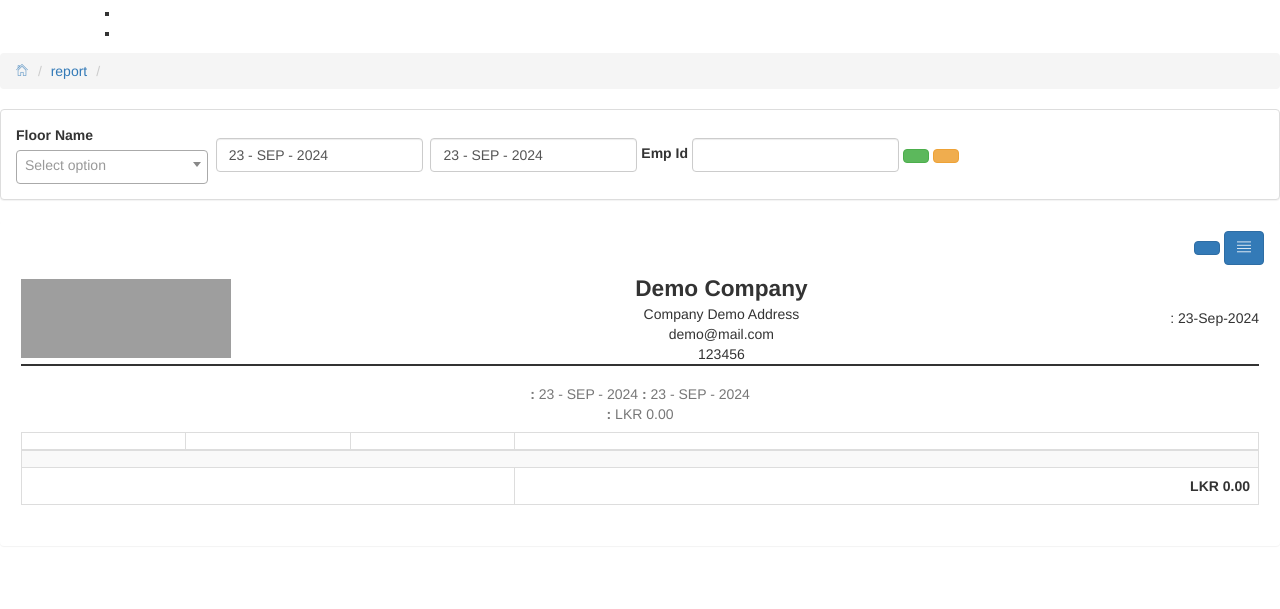
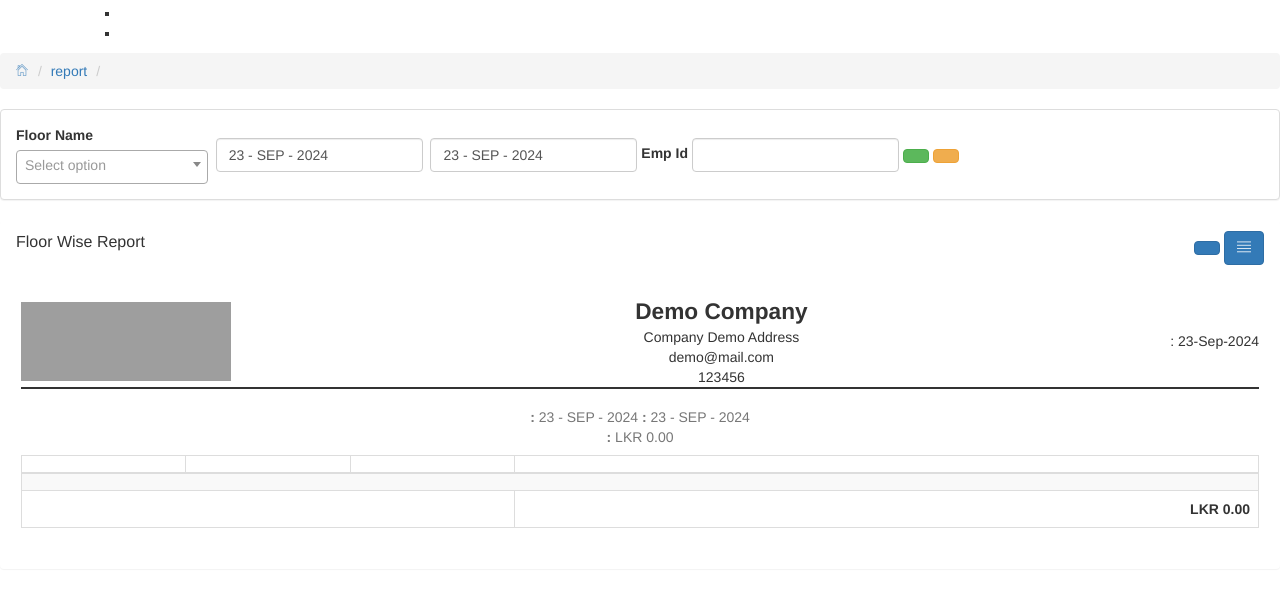
Before and after one commit to Ifleex-Solution/erpcloud-textile, a CodeIgniter app: page /url/index.php/report/bdtask_userwise_sales_report in a window 1280 px wide. Shown: the part 1806-2415 px from the top of the page. Run offline with CodeIgniter, Linux system fonts and the light colour scheme; the visitor is signed in with stand-in values (Sample User, id 1); data comes from the database, SQL or seed files in the repository; data that the repository does not hold is empty; some libraries are stand-ins or nearby versions; grey boxes are pictures that could not be loaded.

Commit message:
Dev 1.0.5 |Floor wise report changes

```diff
--- a/application/modules/report/views/user_wise_sales_report.php
+++ b/application/modules/report/views/user_wise_sales_report.php
@@ -56,7 +56,7 @@
         <div class="panel panel-bd lobidrag">
             <div class="panel-heading">
                 <div class="panel-title">
-                    <span><?php echo display('user_wise_sale_report') ?> </span>
+                    <span>Floor Wise Report</span>
                     <span class="padding-lefttitle"> <?php if ($this->permission1->method('all_report', 'read')->access()) { ?>
                             <a class="btn btn-primary m-b-5 m-r-2" href="<?php echo base_url('todays_report') ?>"><?php echo display('todays_report') ?></a>
                         <?php } ?>
```
